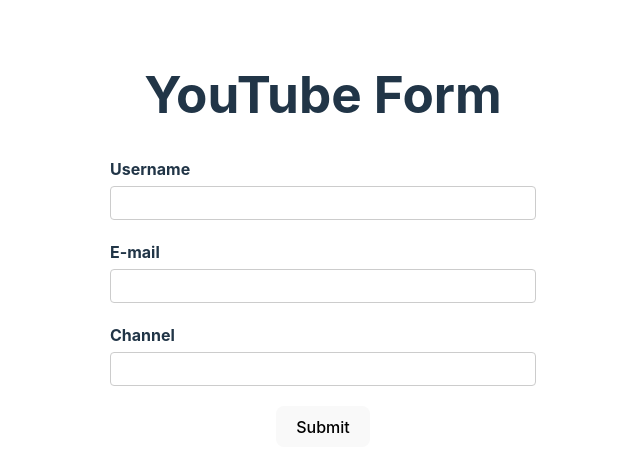
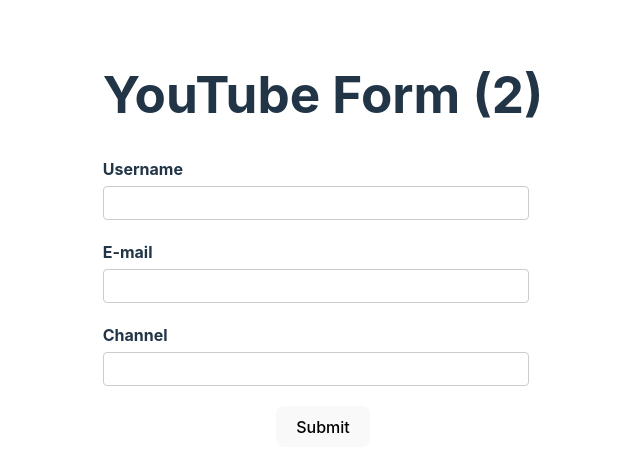
Before and after one commit to gopinav/React-Hook-Form-Tutorials, a React (Vite) app in the folder rhf-demo/: page / in a window 1280 px wide. Shown: the top 472 px of the page, without its empty margins (317-957 px from the left). Built offline with nearby package versions, Linux system fonts and the light colour scheme.

Commit message:
Add DevTool support

```diff
--- a/rhf-demo/package.json
+++ b/rhf-demo/package.json
@@ -14,6 +14,7 @@
     "react-hook-form": "^7.43.5"
   },
   "devDependencies": {
+    "@hookform/devtools": "^4.3.1",
     "@types/react": "^18.0.27",
     "@types/react-dom": "^18.0.10",
     "@vitejs/plugin-react": "^3.1.0",
--- a/rhf-demo/src/components/RHFYouTubeForm.tsx
+++ b/rhf-demo/src/components/RHFYouTubeForm.tsx
@@ -1,11 +1,15 @@
 import { useForm } from "react-hook-form";
+import { DevTool } from "@hookform/devtools";
+
+let count = 0;
 
 export const RHFYouTubeForm = () => {
   const form = useForm();
-  const { register } = form;
+  const { register, control } = form;
+  count++;
   return (
     <div>
-      <h1>YouTube Form</h1>
+      <h1>YouTube Form ({count})</h1>
 
       <form>
         <label htmlFor="username">Username</label>
@@ -19,6 +23,8 @@
 
         <button>Submit</button>
       </form>
+
+      <DevTool control={control} />
     </div>
   );
 };
```
Also changed, not shown: 1 other file (tests, documents, lock files or other folders).
